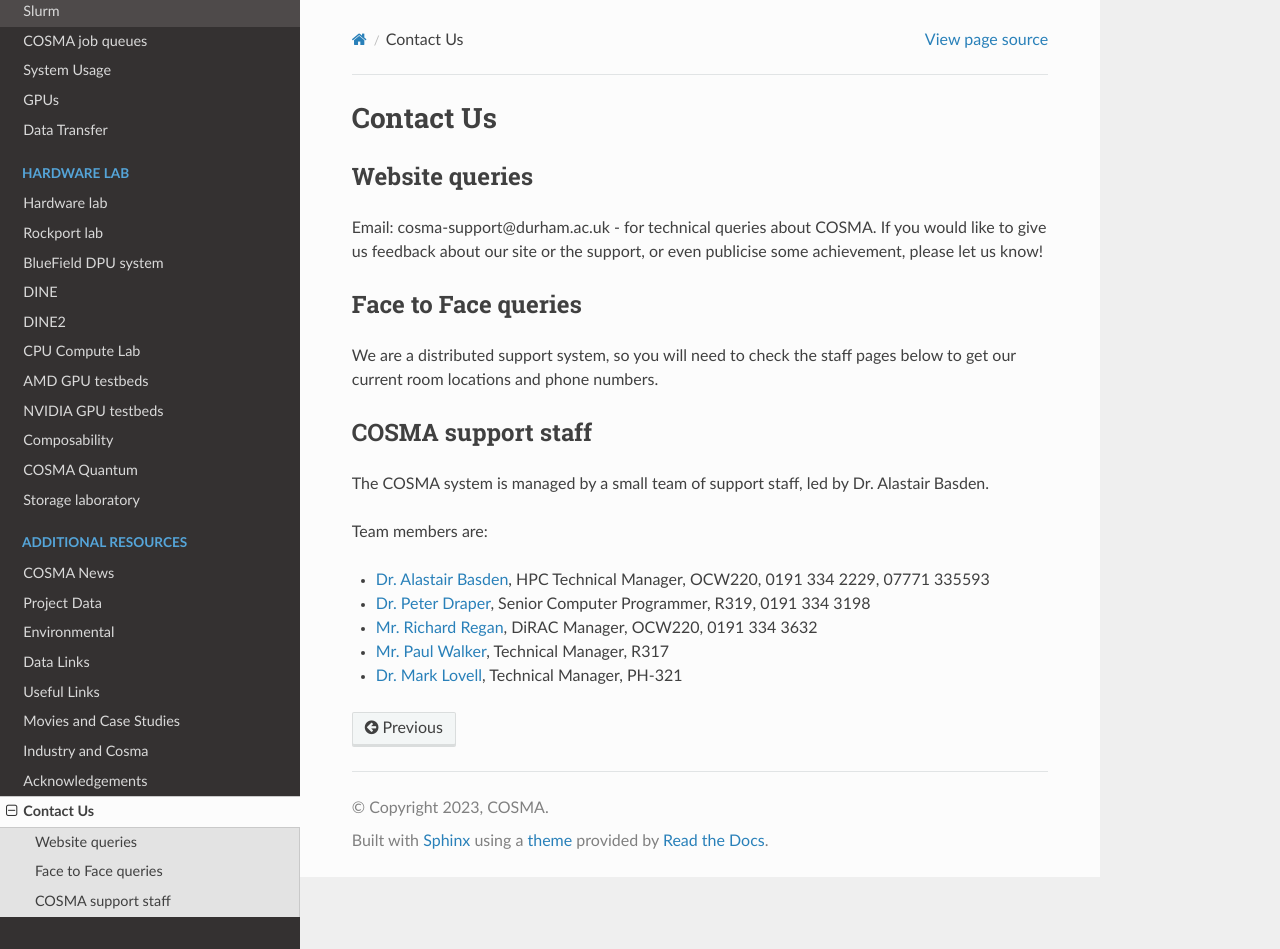
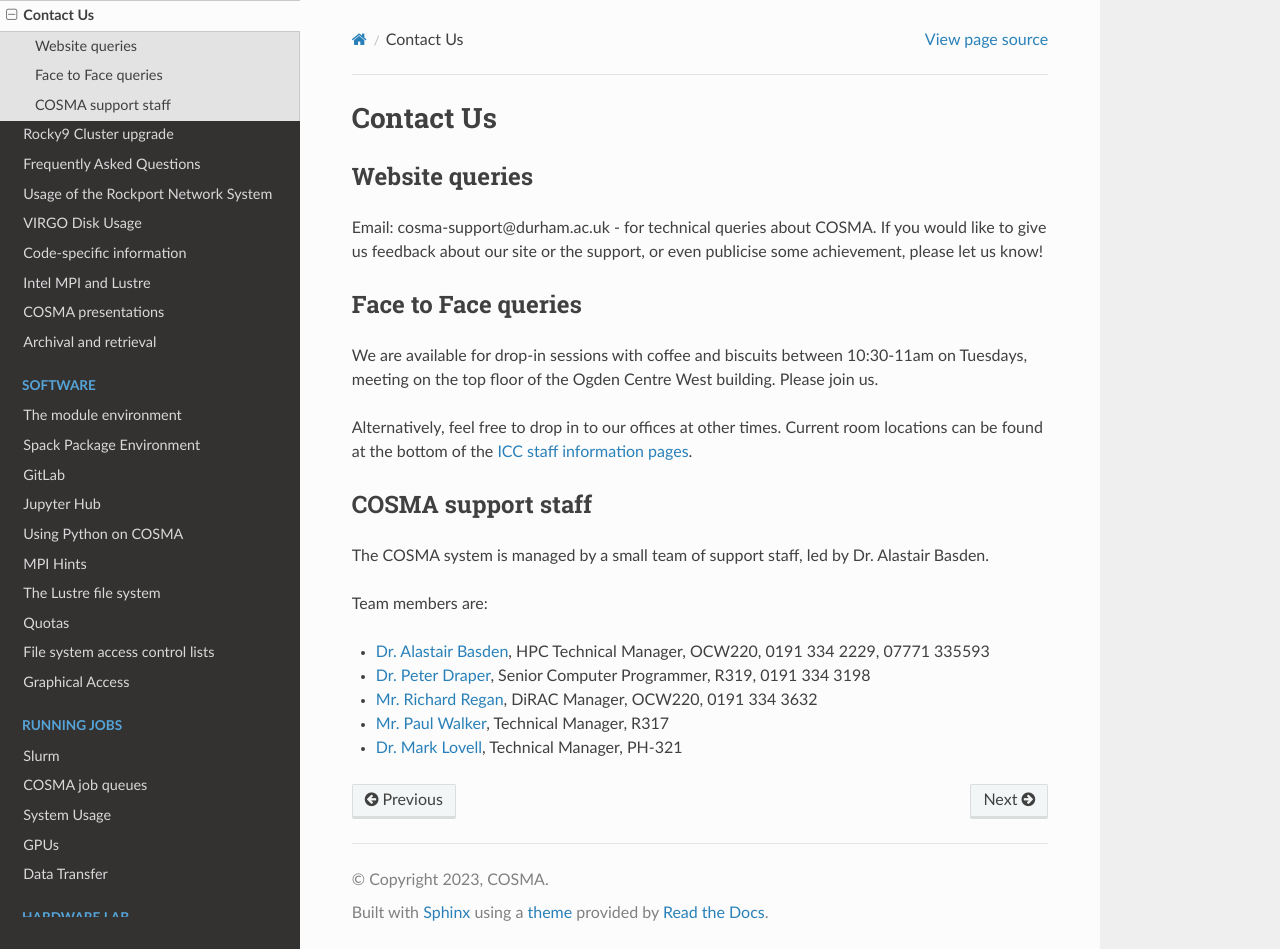
Before and after one commit to agb32/cosmadoc, a Sphinx documentation site: the page built from docs/source/contact.md, in a window 1280 px wide and 949 px high. Built offline with Sphinx 7.4.7 and the Read the Docs theme 3.1.0, drawn with Linux system fonts in a browser that asks for light colours.

Commit message:
updated contact info

```diff
--- a/docs/source/contact.md
+++ b/docs/source/contact.md
@@ -7,7 +7,9 @@
 
 ## Face to Face queries
 
-We are a distributed support system, so you will need to check the staff pages below to get our current room locations and phone numbers.
+We are available for drop-in sessions with coffee and biscuits between 10:30-11am on Tuesdays, meeting on the top floor of the Ogden Centre West building.  Please join us.
+
+Alternatively, feel free to drop in to our offices at other times. Current room locations can be found at the bottom of the [ICC staff information pages](https://icc.dur.ac.uk/index.php?content=Staff/Staff).
 
 ## COSMA support staff
 
--- a/docs/source/index.rst
+++ b/docs/source/index.rst
@@ -50,6 +50,7 @@
    :maxdepth: 5
    :caption: GETTING HELP
 
+   contact
    clusterupgrade
    faq
    rockport
```
